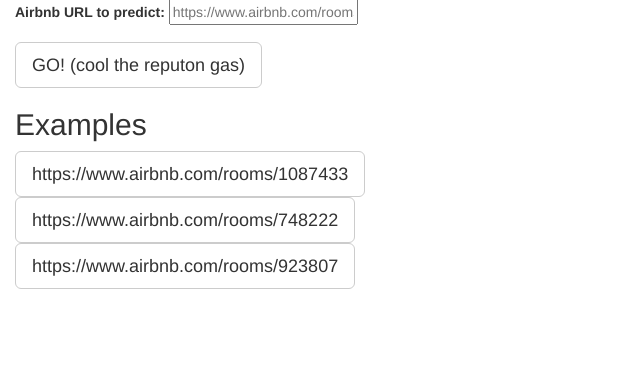
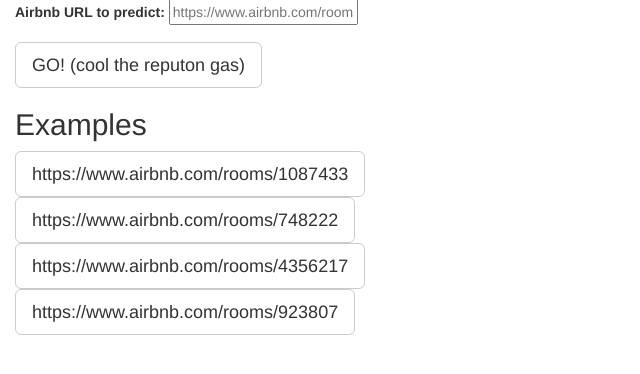
Before and after one commit to ibuder/reputon, a Python web app: template flask_app/templates/input.html in a window 1280 px wide. Shown: the part 154-528 px from the top of the page, without its empty margins (0-640 px from the left). Run offline with Jinja, Linux system fonts and the light colour scheme; the template is opened without the code that fills it, so the values that code supplies are empty; some libraries are stand-ins or nearby versions.

Commit message:
Add examples

```diff
--- a/flask_app/templates/input.html
+++ b/flask_app/templates/input.html
@@ -81,7 +81,8 @@
 
         <a href="/output?URL=https://www.airbnb.com/rooms/1087433"><span class="btn btn-default btn-lg">https://www.airbnb.com/rooms/1087433</span></a><br/>
         <a href="/output?URL=https://www.airbnb.com/rooms/748222"><span class="btn btn-default btn-lg">https://www.airbnb.com/rooms/748222</span></a><br/>
-        <a href="/output?URL=https://www.airbnb.com/rooms/923807"><span class="btn btn-default btn-lg">https://www.airbnb.com/rooms/923807</span></a>
+        <a href="/output?URL=https://www.airbnb.com/rooms/4356217"><span class="btn btn-default btn-lg">https://www.airbnb.com/rooms/4356217</span></a><br/>
+        <a href="/output?URL=https://www.airbnb.com/rooms/923807"><span class="btn btn-default btn-lg">https://www.airbnb.com/rooms/923807</span></a><br/>
     </div>
 </div>
 <div style="margin-left: 35%">
```
